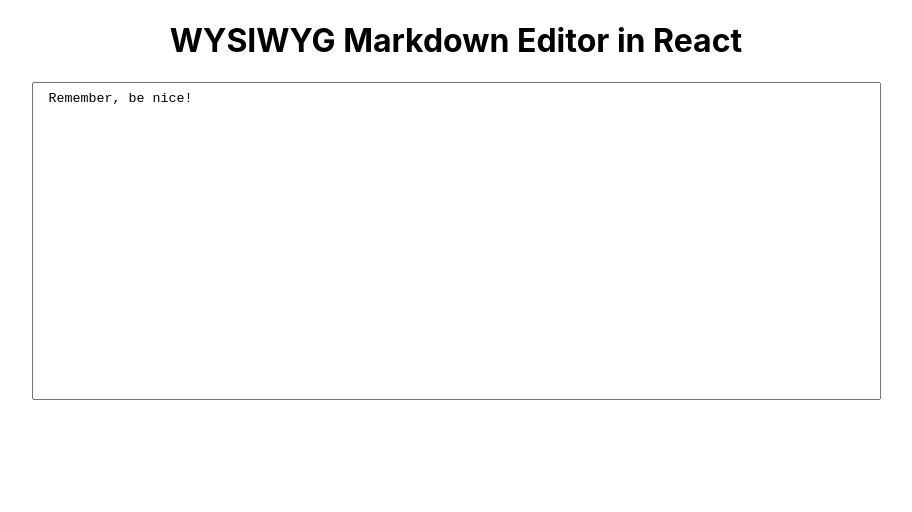
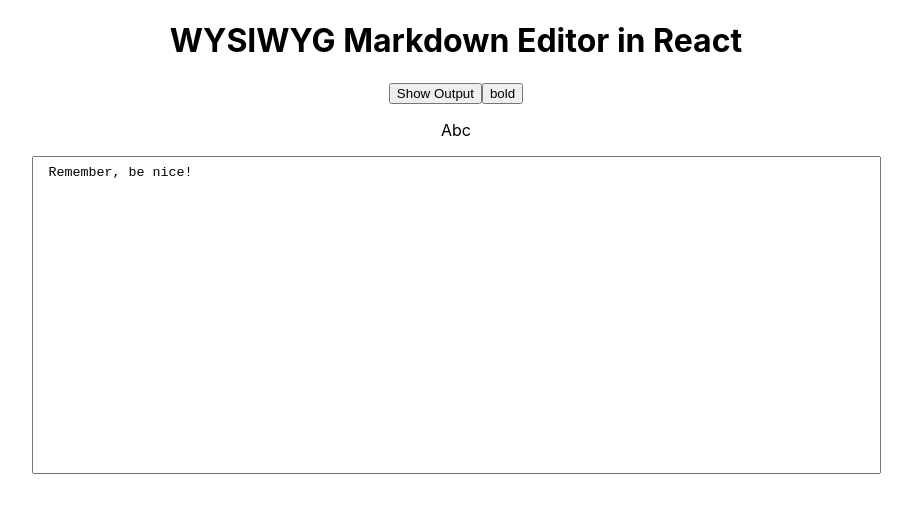
Before and after one commit to shindesharad71/WYSIWYG-Markdown-Editor-React, a React (Create React App) app: page / in a window 1280 px wide. Shown: the top 512 px of the page, without its empty margins (184-1096 px from the left). Built offline with nearby package versions, Linux system fonts and the light colour scheme.

Commit message:
Added: Bold

```diff
--- a/package.json
+++ b/package.json
@@ -6,9 +6,11 @@
     "@testing-library/jest-dom": "^4.2.4",
     "@testing-library/react": "^9.5.0",
     "@testing-library/user-event": "^7.2.1",
+    "marked": "^1.1.1",
     "react": "^16.13.1",
     "react-dom": "^16.13.1",
-    "react-scripts": "3.4.2"
+    "react-scripts": "3.4.2",
+    "simple-markdown": "^0.7.2"
   },
   "scripts": {
     "start": "react-scripts start",
--- a/src/editor/Editor.js
+++ b/src/editor/Editor.js
@@ -1,4 +1,5 @@
 import React, { Component } from 'react';
+import * as marked from 'marked';
 import './Editor.css';
 
 export default class Editor extends Component {
@@ -6,10 +7,13 @@ export default class Editor extends Component {
 		super(props);
 		this.state = {
 			value: 'Remember, be nice!',
+			htmlState: '<p>Abc</p>',
 		};
 
 		this.handleChange = this.handleChange.bind(this);
 		this.handleSelection = this.handleSelection.bind(this);
+		this.preview = this.preview.bind(this);
+		this.makeBold = this.makeBold.bind(this);
 	}
 
 	handleChange(event) {
@@ -20,8 +24,27 @@ export default class Editor extends Component {
 		console.log(window.getSelection().toString());
 	}
 
+	preview() {
+		this.setState({ htmlState: marked(this.state.value) });
+	}
+
+	makeBold() {
+		this.setState({
+			value: this.state.value.replace(
+				window.getSelection().toString(),
+				`**${window.getSelection().toString()}**`
+			),
+		});
+	}
+
 	render() {
 		return (
+			<div>
+				<button onClick={this.preview}>Show Output</button>
+				<button onClick={this.makeBold}>bold</button>
+				<div
+					dangerouslySetInnerHTML={{ __html: this.state.htmlState }}
+				></div>
 				<textarea
 					cols="100"
 					rows="20"
@@ -30,6 +53,7 @@ export default class Editor extends Component {
 					onChange={this.handleChange}
 					onMouseUp={this.handleSelection}
 				></textarea>
+			</div>
 		);
 	}
 }
```
Also changed, not shown: 1 other file (tests, documents, lock files or other folders). Lines whose indentation alone changed are shown as unchanged.
